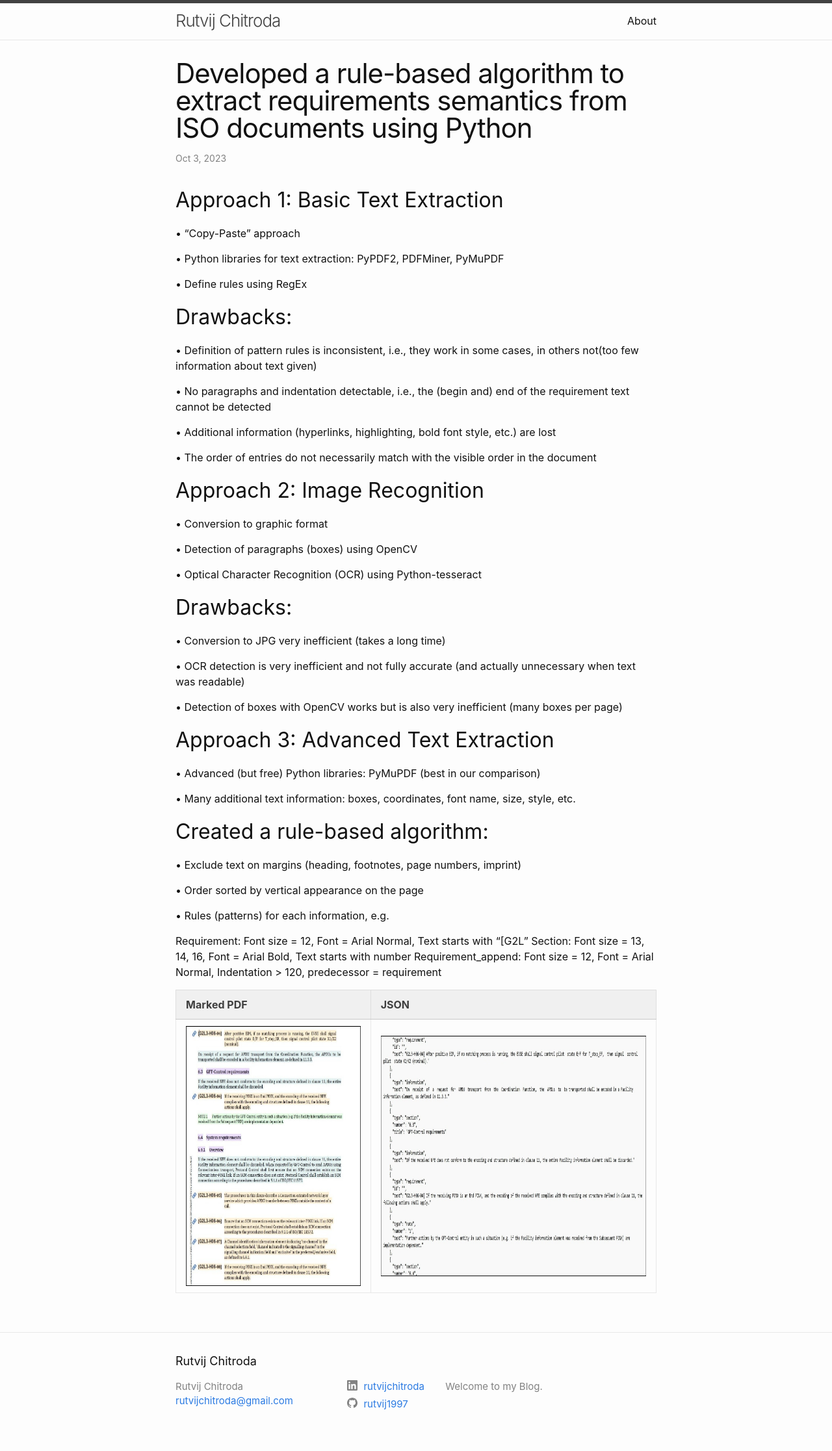
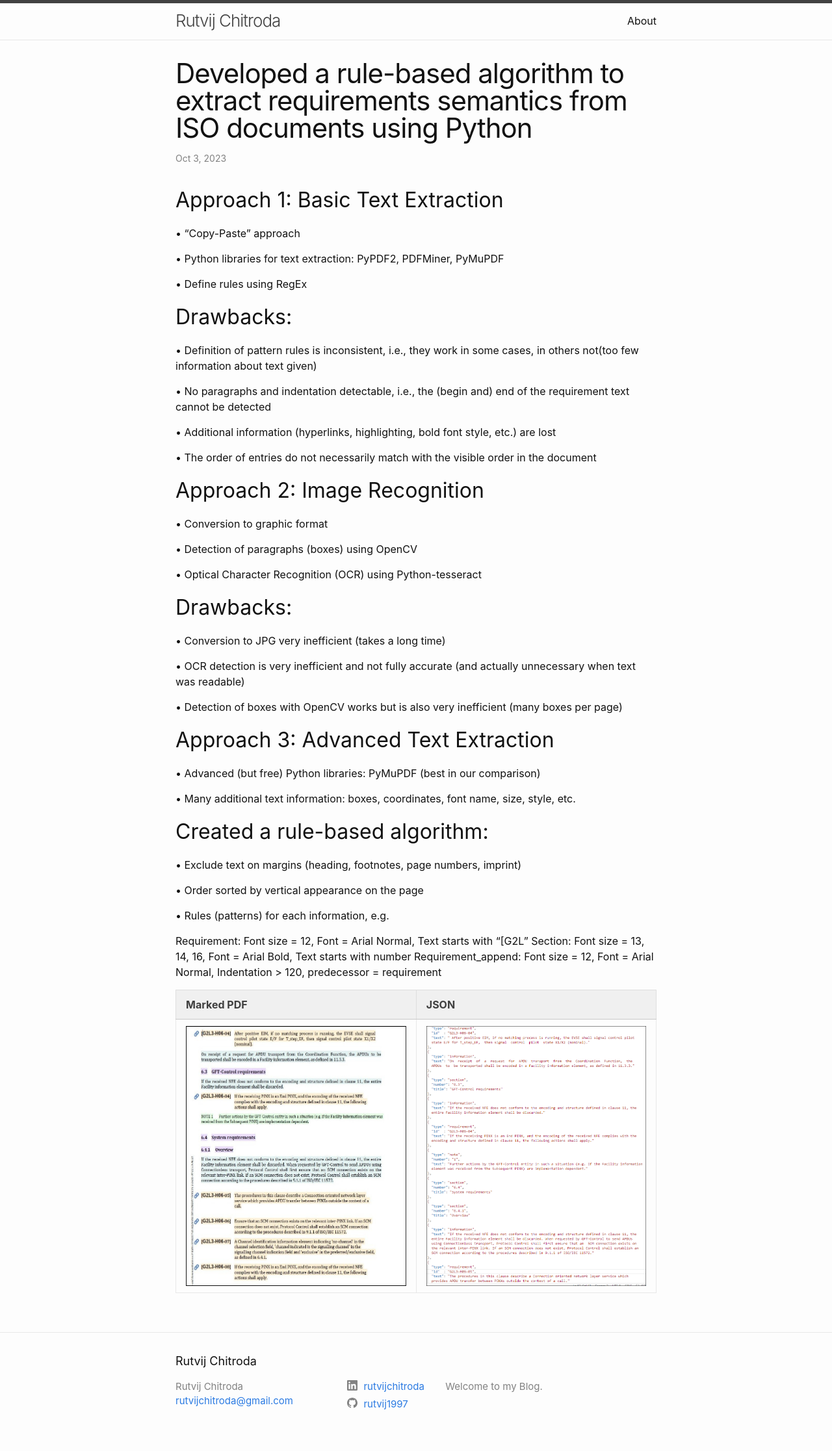
Before and after one commit to rutvij1997/my_blog, a Jekyll site: the page built from blog-ifak/_posts/2023-10-03-Ifak.markdown, in a window 1280 px wide. Shown: the whole page at 65% size. Built offline with Jekyll 4.4.1, drawn with Linux system fonts in a browser that asks for light colours.

Commit message:
updated ifak_blog

```diff
--- a/blog-ifak/_posts/2023-10-03-Ifak.markdown
+++ b/blog-ifak/_posts/2023-10-03-Ifak.markdown
@@ -60,7 +60,7 @@ Requirement_append: Font size = 12, Font = Arial Normal, Indentation > 120, pred
 
 Marked PDF  |  JSON
 --- | ---
-<img src="{{site.baseurl}}/blog-ifak/assets/images/ifak_2.jpg" width="350" height="400"> | <img src="{{site.baseurl}}//blog-ifak/assets/images/ifak_1.jpg" width="550" height="370">
+<img src="{{site.baseurl}}/blog-ifak/assets/images/ifak_2.jpg" width="350" height="400"> | <img src="{{site.baseurl}}//blog-ifak/assets/images/ifak_1.png" width="350" height="400">
 
 
 
```
Also changed, not shown: blog-ifak/assets/images/ifak_1.jpg (deleted), blog-ifak/assets/images/ifak_1.png (added).
